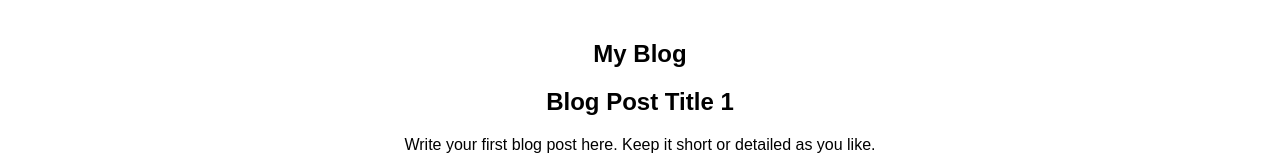
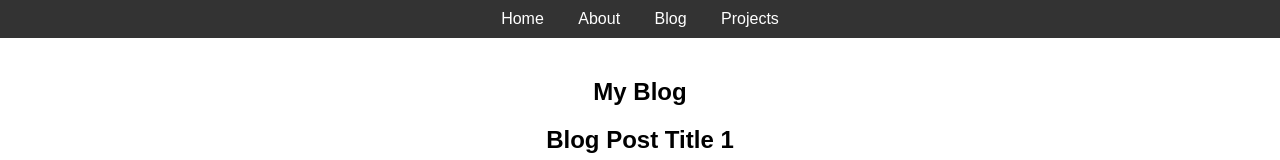
Before and after one commit to Vipin-123-rgb/vripath, a plain HTML site: page blog.html in a window 1280 px wide. Shown: the top 160 px of the page. Drawn offline with Linux system fonts and the light colour scheme.

Commit message:
Update blog.html

```diff
--- a/blog.html
+++ b/blog.html
@@ -10,7 +10,7 @@
 
     <div id="nav-placeholder"></div>
     <!-- Baaki content -->
-    <script src="js/script.js"></script>
+   <script src="/script.js"></script>
 
 
     <section class="blog">
```
